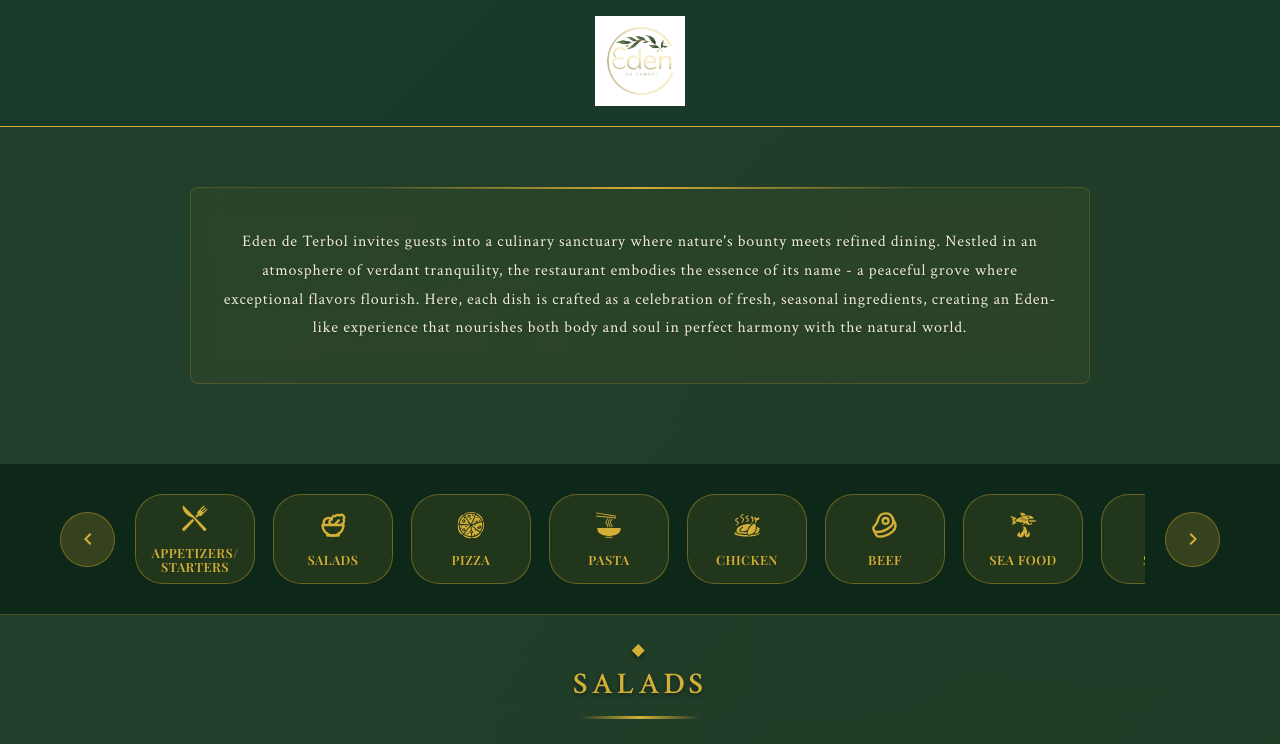
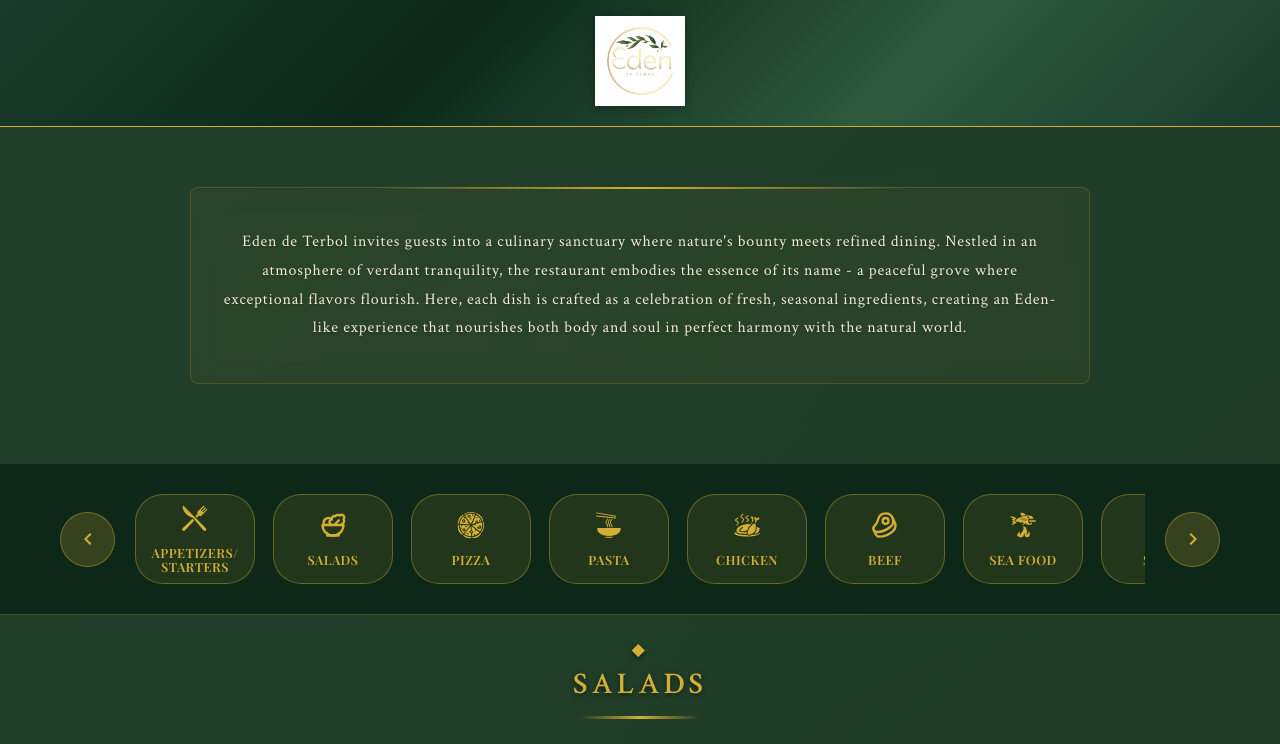
Before and after one commit to Nouhad122/eden-de-terbol, a React (Vite) app in the folder eden-de-terbol-menu/: page / in a window 1280 px wide. Shown: the top 744 px of the page. Built offline with nearby package versions, Linux system fonts and the light colour scheme.

Commit message:
fixed image issues

```diff
--- a/eden-de-terbol-menu/src/Components/Navbar/Navbar.jsx
+++ b/eden-de-terbol-menu/src/Components/Navbar/Navbar.jsx
@@ -1,10 +1,11 @@
 import React from 'react'
 import styles from './Navbar.module.css'
 import logo from '../../assets/eden-logo.png'
+
 const Navbar = () => {
   return (
-    <header>
-      <img src={logo} alt="Eden de Terbol" />
+    <header className={styles.header}>
+      <img src={logo} alt="Eden de Terbol" className={styles.logo} />
     </header>
   )
 }
--- a/eden-de-terbol-menu/src/Components/Navbar/Navbar.module.css
+++ b/eden-de-terbol-menu/src/Components/Navbar/Navbar.module.css
@@ -1,9 +1,21 @@
-header{
+.header {
     border-bottom: solid 1px var(--gold-color);
     text-align: center;
     padding: 1rem;
+    background: var(--body-color);
+    position: sticky;
+    top: 0;
+    z-index: 200;
+    backdrop-filter: blur(10px);
 }
-header img{
+
+.logo {
     width: 90px;
     height: 90px;
+    transition: transform 0.3s ease;
+    filter: drop-shadow(0 2px 4px rgba(0, 0, 0, 0.3));
 }
+
+.logo:hover {
+    transform: scale(1.05);
+}
```
